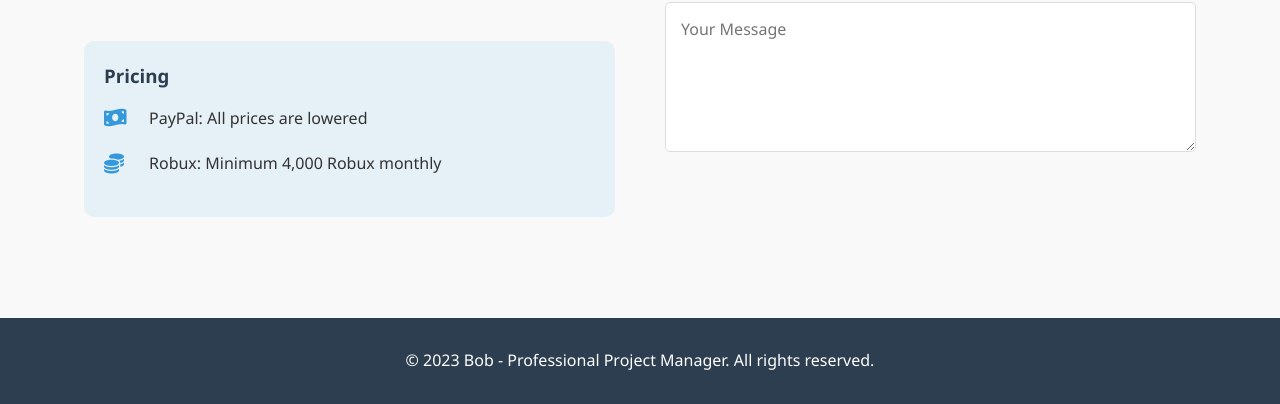
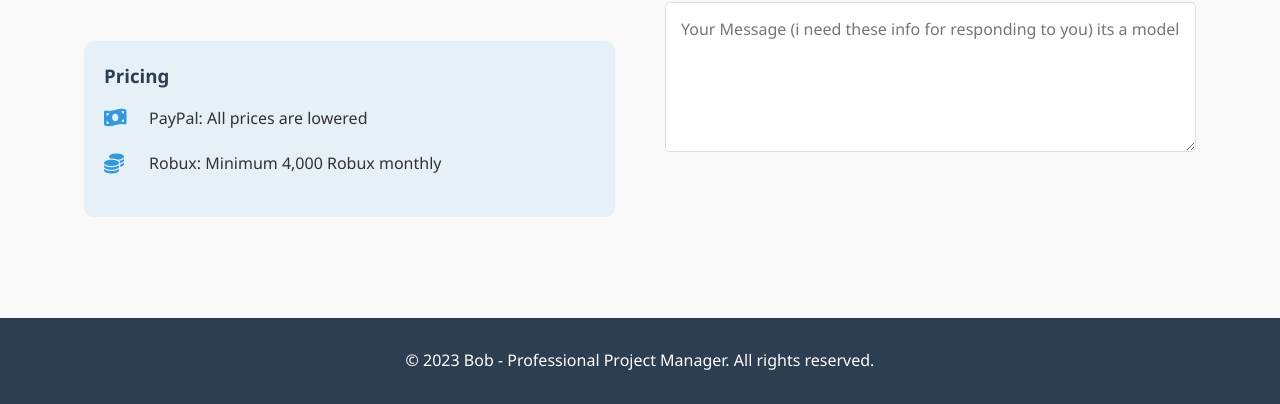
Before and after one commit to iamHeroXD/Bob-s-Portfolio, a plain HTML site: page index.html in a window 1280 px wide. Shown: the part 2686-3090 px from the top of the page. Drawn offline with Linux system fonts and the light colour scheme.

Commit message:
index.html

```diff
--- a/index.html
+++ b/index.html
@@ -114,7 +114,7 @@
                             <input type="text" id="contactMethod" placeholder="Discord or YouTube username" required>
                         </div>
                         <div class="form-group">
-                            <textarea id="message" placeholder="Your Message" required></textarea>
+                            <textarea id="message" placeholder="Your Message (i need these info for responding to you) its a model" required></textarea>
                         </div>
                         <button type="submit" class="btn">Send Message</button>
                     </form>
```
